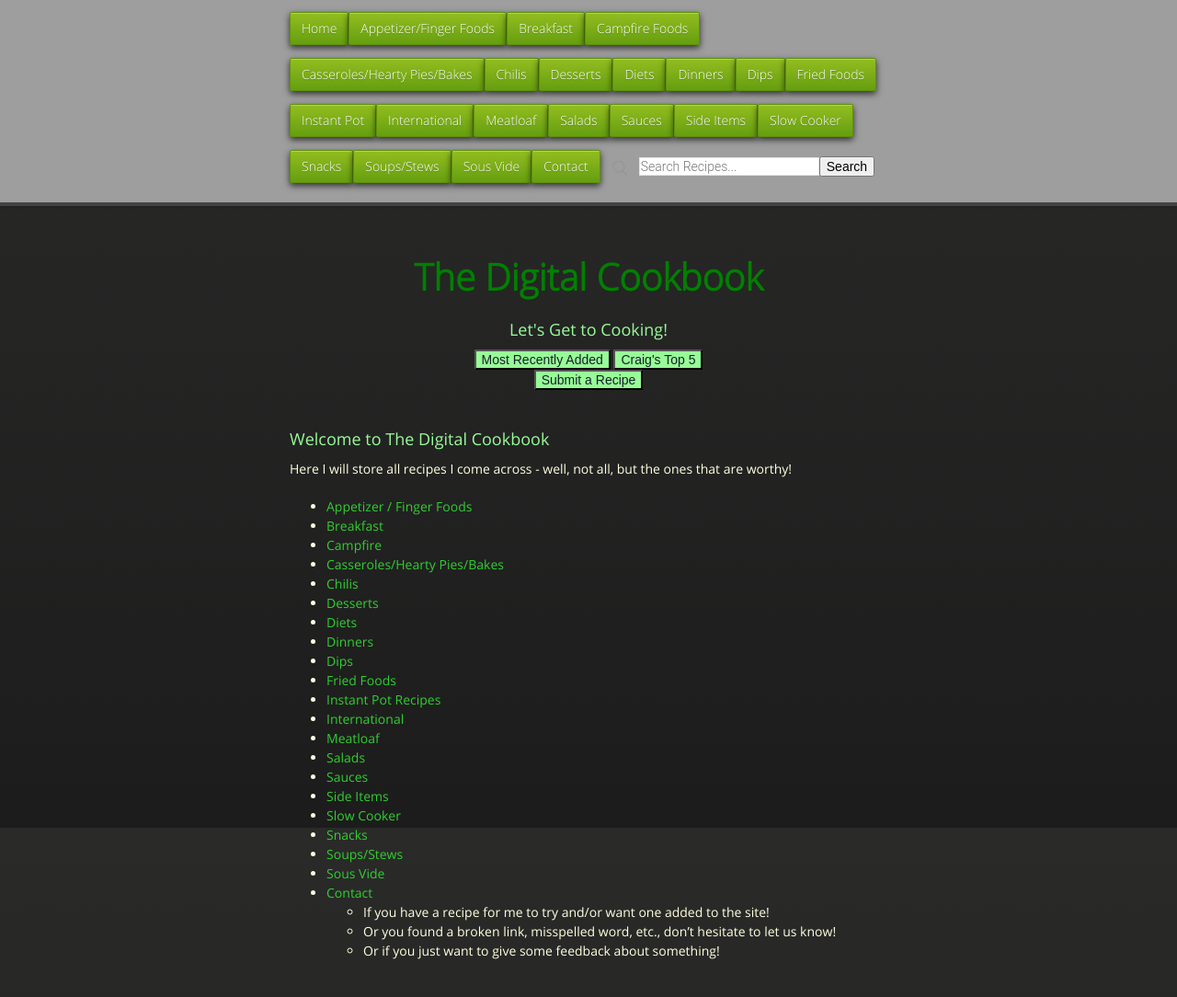
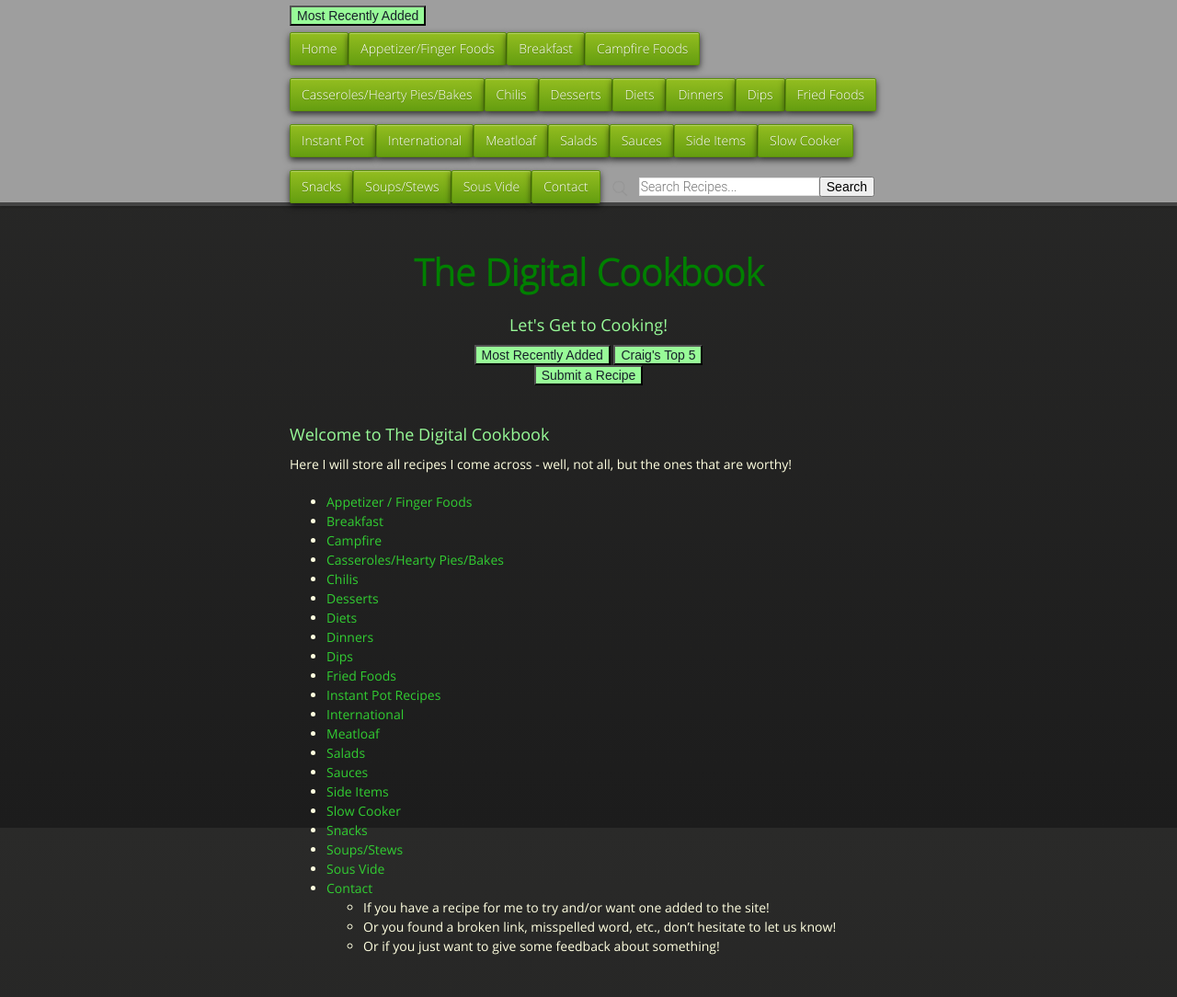
Before and after one commit to cmwillett/TheDigitalCookbook, a Jekyll site: the page built from index.md, in a window 1280 px wide. Shown: the whole page at 92% size. Built offline with Jekyll 4.4.1, drawn with Linux system fonts in a browser that asks for light colours; nearby versions of some CDN libraries.

Commit message:
testing menu items

```diff
--- a/_layouts/default.html
+++ b/_layouts/default.html
@@ -32,6 +32,7 @@ tipue_search_active: true
               <option value="{{site.github.url}}/Campfire/index.html">Campfire</option>
               <option value="{{site.github.url}}/Breakfast/index.html">Breakfast</option>
             </select>-->
+            <input type="button" value="Most Recently Added"  style="background-color:#98FB98; color:#17202A;" onclick="window.location.href='{{site.github.url}}/MostRecentlyAdded/index.html'" /><br>
             <li class="fork"><a href="{{site.github.url}}">Home</a></li>
             <li class="fork"><a href="{{site.github.url}}/AppetizerFingerFoods/index.html">Appetizer/Finger Foods</a></li>
             <li class="fork"><a href="{{site.github.url}}/Breakfast/index.html">Breakfast</a></li>
```
